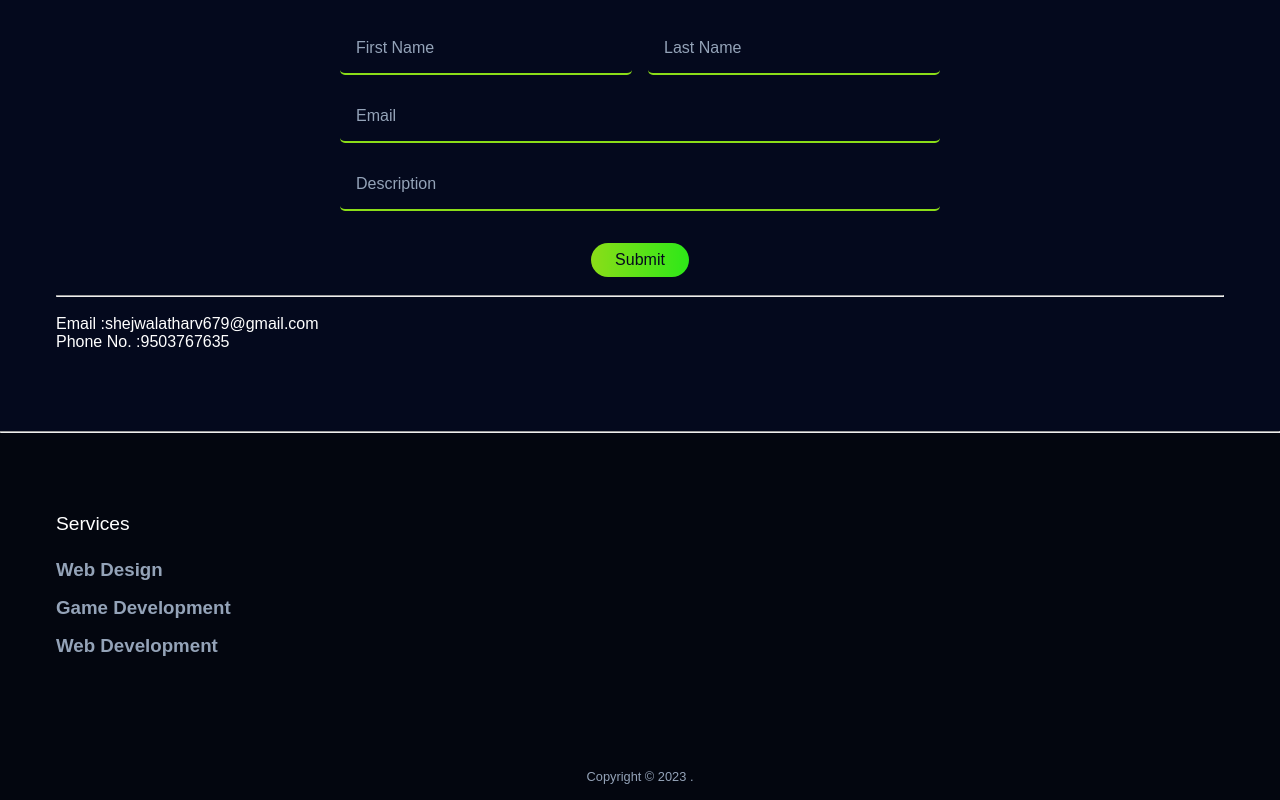
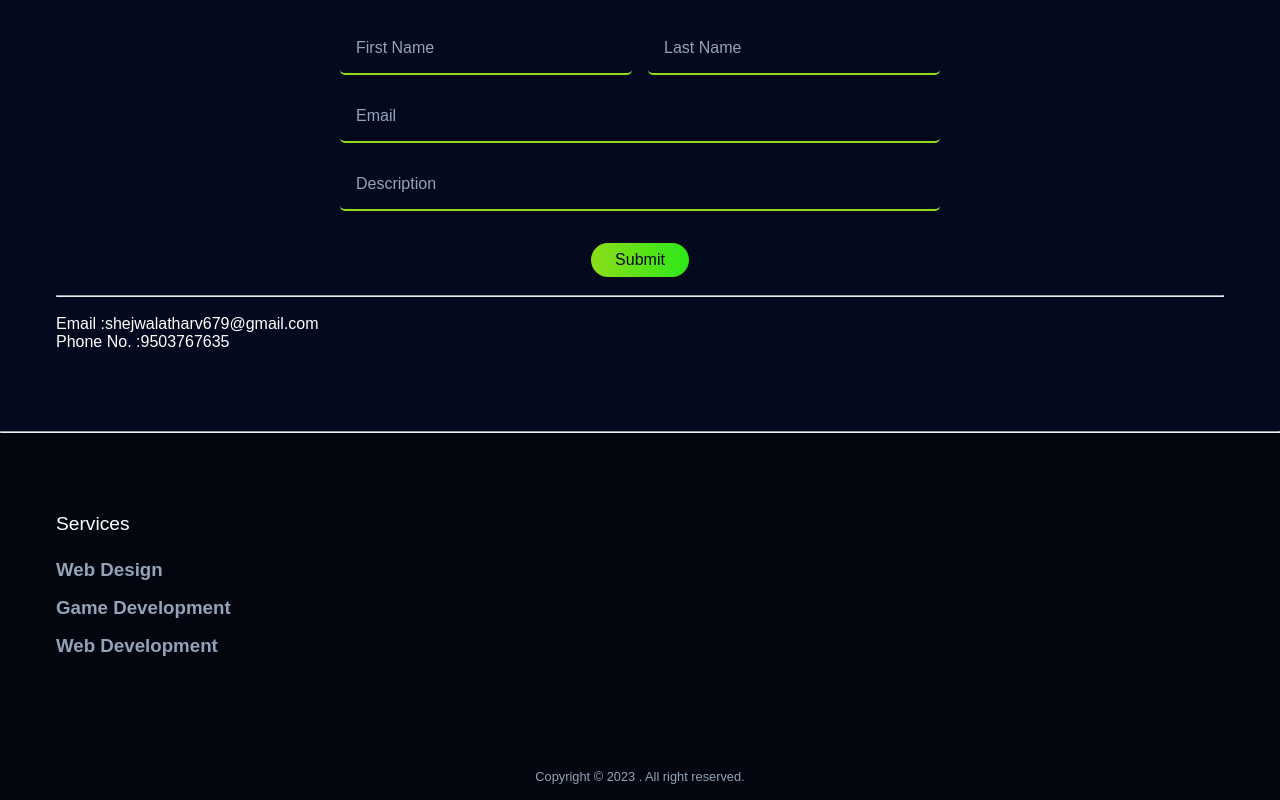
Before and after one commit to Atharvashejwal/CODSOFT, a plain HTML site: page 1st-Task/index.html in a window 1280 px wide. Shown: the part 2647-3447 px from the top of the page. Drawn offline with Linux system fonts and the light colour scheme.

Commit message:
files added

```diff
--- a/1st-Task/index.html
+++ b/1st-Task/index.html
@@ -139,7 +139,7 @@
 
     </div>
     <div class="footer__bar">
-      Copyright &copy; 2023 .
+      Copyright &copy; 2023 . All right reserved.
     </div>
   </footer>
 
```
